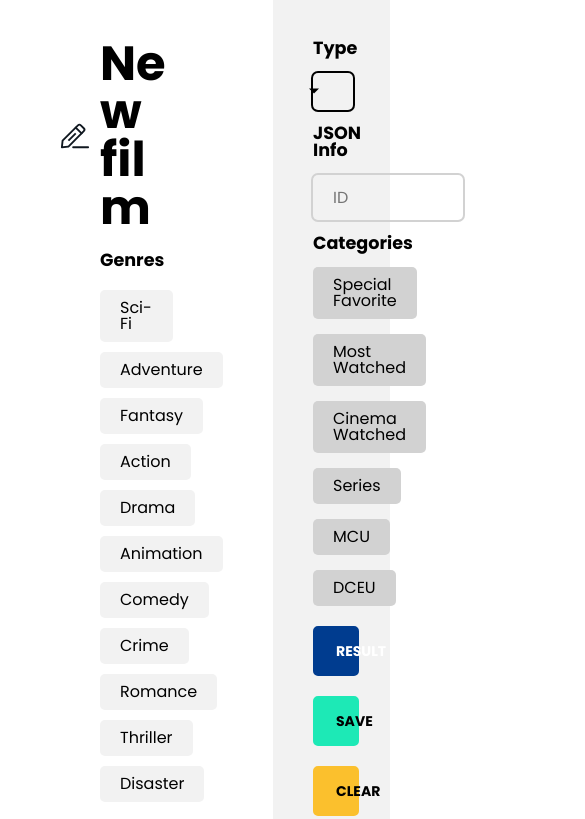
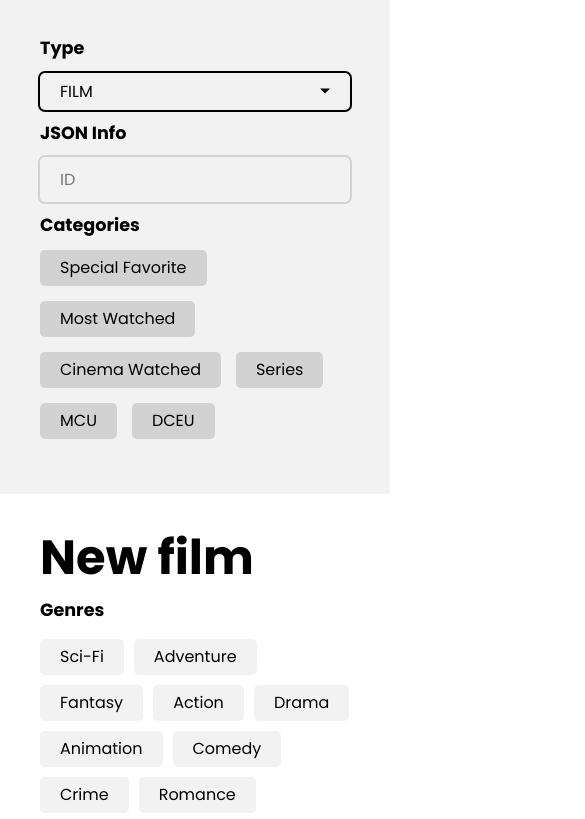
Before and after one commit to andrikotliar/fc-create-new-film, a website: page index.html in a window 390 px wide. Shown: the top 819 px of the page, 585 px wide, since content can reach past the window. Drawn offline with Linux system fonts and the light colour scheme.

Commit message:
added adaptive

```diff
--- a/index.html
+++ b/index.html
@@ -2,6 +2,7 @@
 <html lang="en">
 <head>
 	<meta charset="UTF-8">
+	<meta name="viewport" content="width=device-width">
 	<title>New film</title>
 	<link rel="stylesheet" href="styles/styles.css">
 	<link href="https://fonts.googleapis.com/css2?family=Poppins:wght@400;700&display=swap" rel="stylesheet">
--- a/styles/styles.css
+++ b/styles/styles.css
@@ -492,3 +492,102 @@ select:focus {
 .modal--visible .modal__content {
     transform: translateX(0);
 }
+
+@media (max-width: 950px) {
+	.sidebar__row,
+	.sidebar__buttons {
+		flex-direction: column;
+	}
+	#id, .select-wrapper,
+	.sidebar__buttons button {
+		width: 100%;
+	}
+}
+
+@media (max-width: 910px) {
+	.inputs-line {
+		flex-direction: column;
+		gap: 10px;
+		background: #f2f2f2;
+		padding: 10px;
+		border-radius: 10px;
+	}
+	.inputs-line input {
+		background-color: #fff;
+	}
+	.add-line-btn {
+		left: 240px;
+		bottom: 10px;
+	}
+}
+
+@media (max-width: 850px) {
+	.main {
+		padding: 40px 60px;
+		width: 60%;
+	}
+	.sidebar {
+		width: 40%;
+	}
+}
+
+@media (max-width: 650px) {
+	.wrapper {
+		flex-direction: column-reverse;
+		position: relative;
+		padding-bottom: 50px;
+	}
+	.main, .sidebar {
+		width: 100%;
+	}
+	.categories:not(.categories--genres) {
+		flex-direction: column;
+	}
+	.sidebar__row {
+		flex-direction: row;
+	}
+	.sidebar__buttons {
+		position: absolute;
+		top: initial;
+		bottom: 0;
+		left: 0;
+		flex-direction: row;
+		justify-content: center;
+		background-color: #f2f2f2;
+		padding: 20px;
+		gap: 20px;
+		width: 100%;
+	}
+	.sidebar__buttons button {
+		width: calc(100% / 4);
+	}
+	.multiple-lines {
+		flex-direction: column;
+		padding-bottom: 60px;
+	}
+	.input-wrapper {
+		width: 100%;
+	}
+	.input-wrapper input {
+		width: 100%;
+	}
+	.input-wrapper input[type="number"] {
+		width: 100%;
+	}
+	.inputs-line {
+		width: 100%;
+	}
+	.add-line-btn {
+		left: 0;
+		bottom: 0;
+		width: 100%;
+	}
+}
+@media (max-width: 500px) {
+	.main {
+		padding: 40px;
+	}
+	.film-title:before {
+		display: none;
+	}
+}
```
